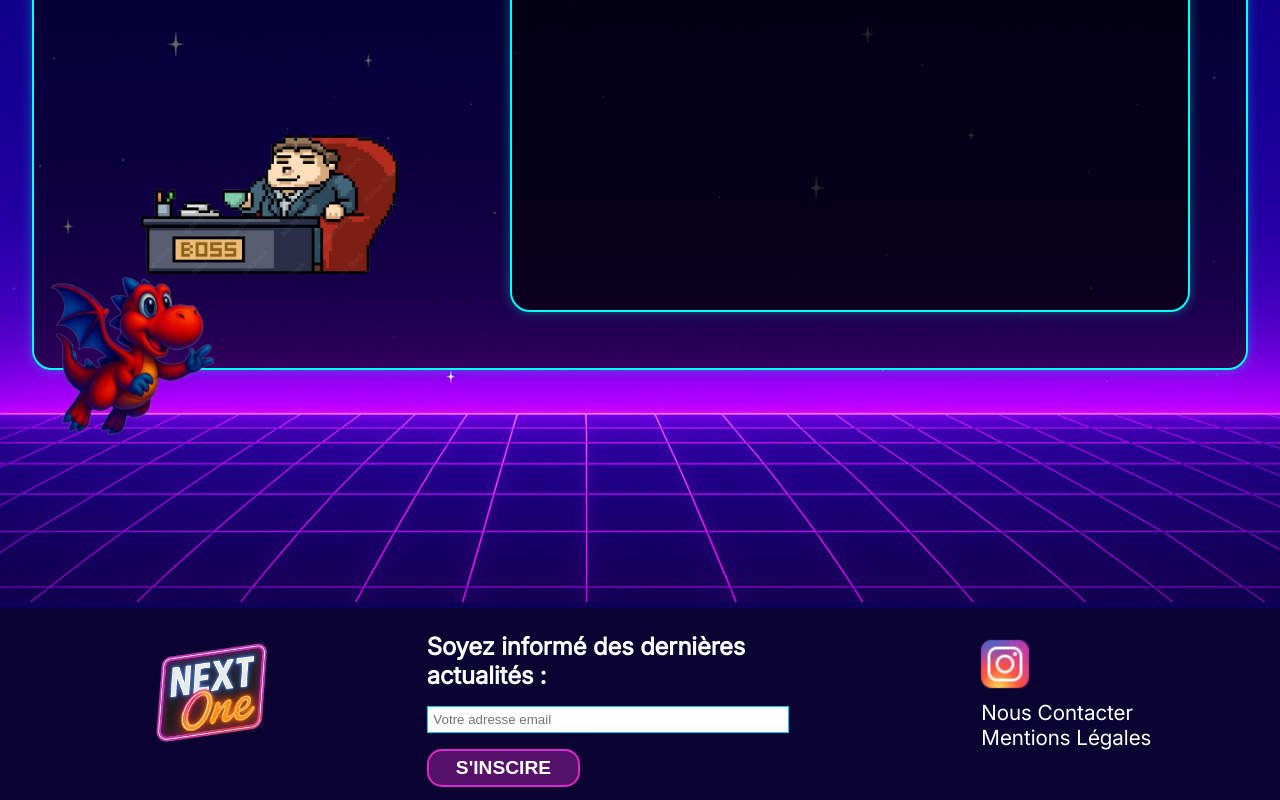
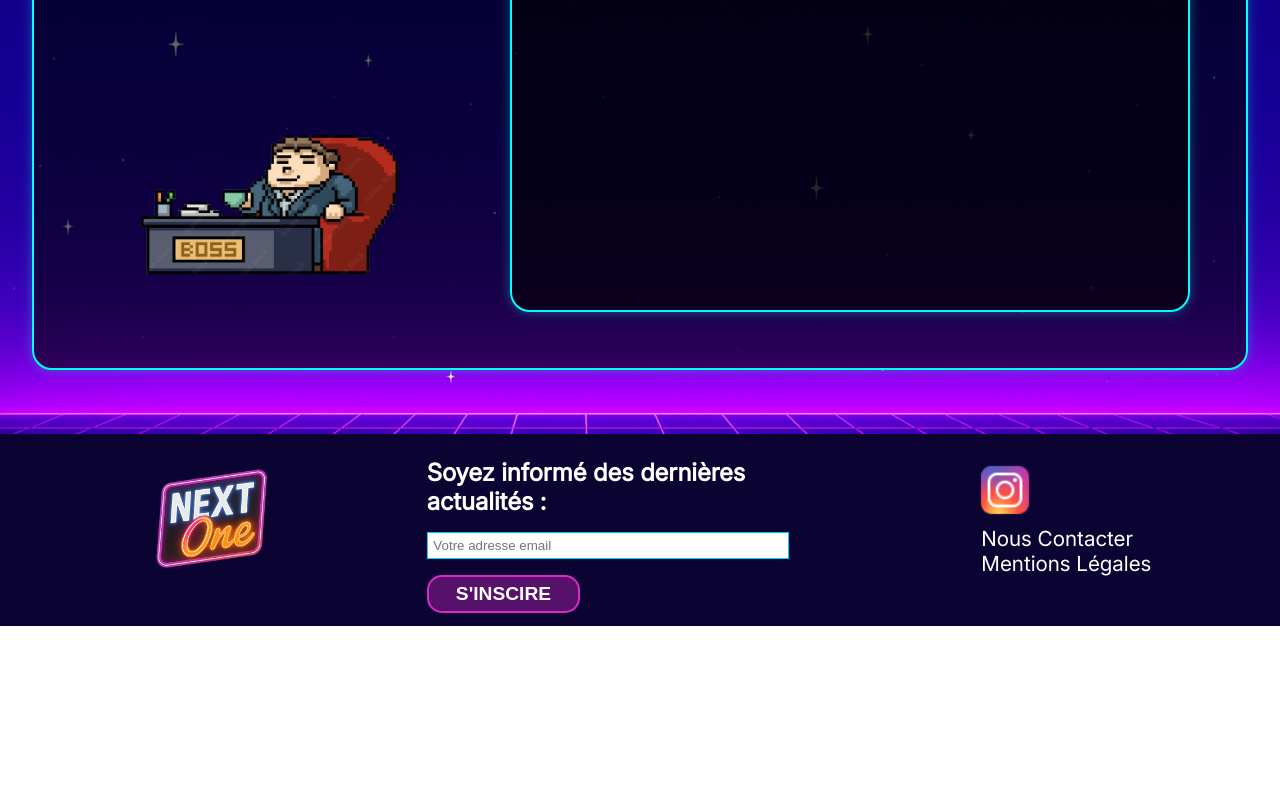
Before and after one commit to wildcodeschool-2025-03/nextOneBack, a React (Vite) app in the folder client/: page /adminpage in a window 1280 px wide. Shown: the part 1078-1878 px from the top of the page. After the commit the page ends 1704 px from the top, so only its background shows below. Built offline with nearby package versions, Linux system fonts and the light colour scheme.

Commit message:
feat: postion relative dragon

```diff
--- a/client/src/pages/AdminPage.tsx
+++ b/client/src/pages/AdminPage.tsx
@@ -60,7 +60,6 @@ export default function AdminPage() {
           </div>
         </section>
       </section>
-      <img className="red-dragon" src={dragon} alt="red dragon" />
     </main>
   );
 }
```
